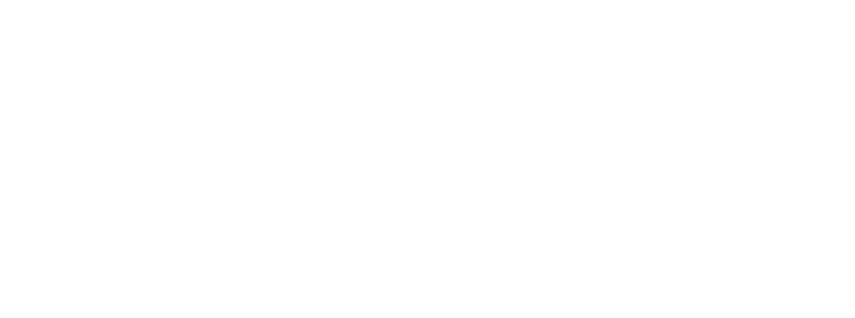
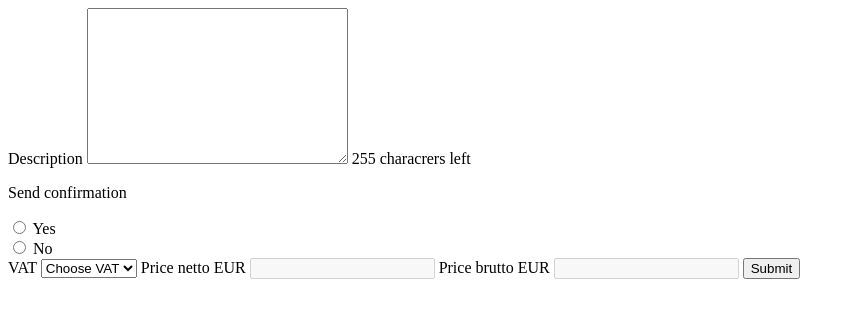
Before and after one commit to XtinaT/Form-for-Clicktrans, a plain HTML site: page index.html in a window 1280 px wide. Shown: the whole page, without its empty margins (0-855 px from the left). Drawn offline with Linux system fonts and the light colour scheme.

Commit message:
feat:add form

```diff
--- a/index.html
+++ b/index.html
@@ -5,10 +5,48 @@
     <meta http-equiv="X-UA-Compatible" content="IE=edge" />
     <meta name="viewport" content="width=device-width, initial-scale=1.0" />
     <link href="style.css" rel="stylesheet" type="text/css" />
-    <link href="https://fonts.googleapis.com/css2?family=Roboto&display=swap" rel="stylesheet">
+    <link
+      href="https://fonts.googleapis.com/css2?family=Roboto&display=swap"
+      rel="stylesheet"
+    />
     <title>Form</title>
   </head>
   <body>
+    <div class="wrapper">
+      <form name="myForm" class="form" action="http://fe.it-academy.by/TestForm.php" method="post" novalidate>
+        <label for="textarea">Description</label>
+        <textarea name="textarea" id="textarea" cols="30" rows="10" maxlength="255" required></textarea>
+        <span>255 characrers left</span>
+
+        <p>Send confirmation</p>
+
+        <div>
+          <input type="radio" name="confirmation" value="yes" id="yes " required/>
+          <label for="yes">Yes</label>
+        </div>
+        <div>
+          <input type="radio" name="confirmation" value="no" id="no" />
+          <label for="no">No</label>
+        </div>
+
+        <label for="VAT">VAT</label>
+        <select name="vat" id="VAT" required>
+          <option value="" disabled selected>Choose VAT</option>
+          <option value="19">19%</option>
+          <option value="21">21%</option>
+          <option value="23">23%</option>
+          <option value="25">25%</option>
+        </select>
+
+        <label for="netto">Price netto EUR</label>
+        <input type="text" id="netto" disabled />
+        <label for="brutto">Price brutto EUR</label>
+        <input type="text" id="brutto" disabled />
+
+        <button type="submit">Submit</button>
+      </form>
+    </div>
+
     <script src="js.js"></script>
   </body>
 </html>
```
